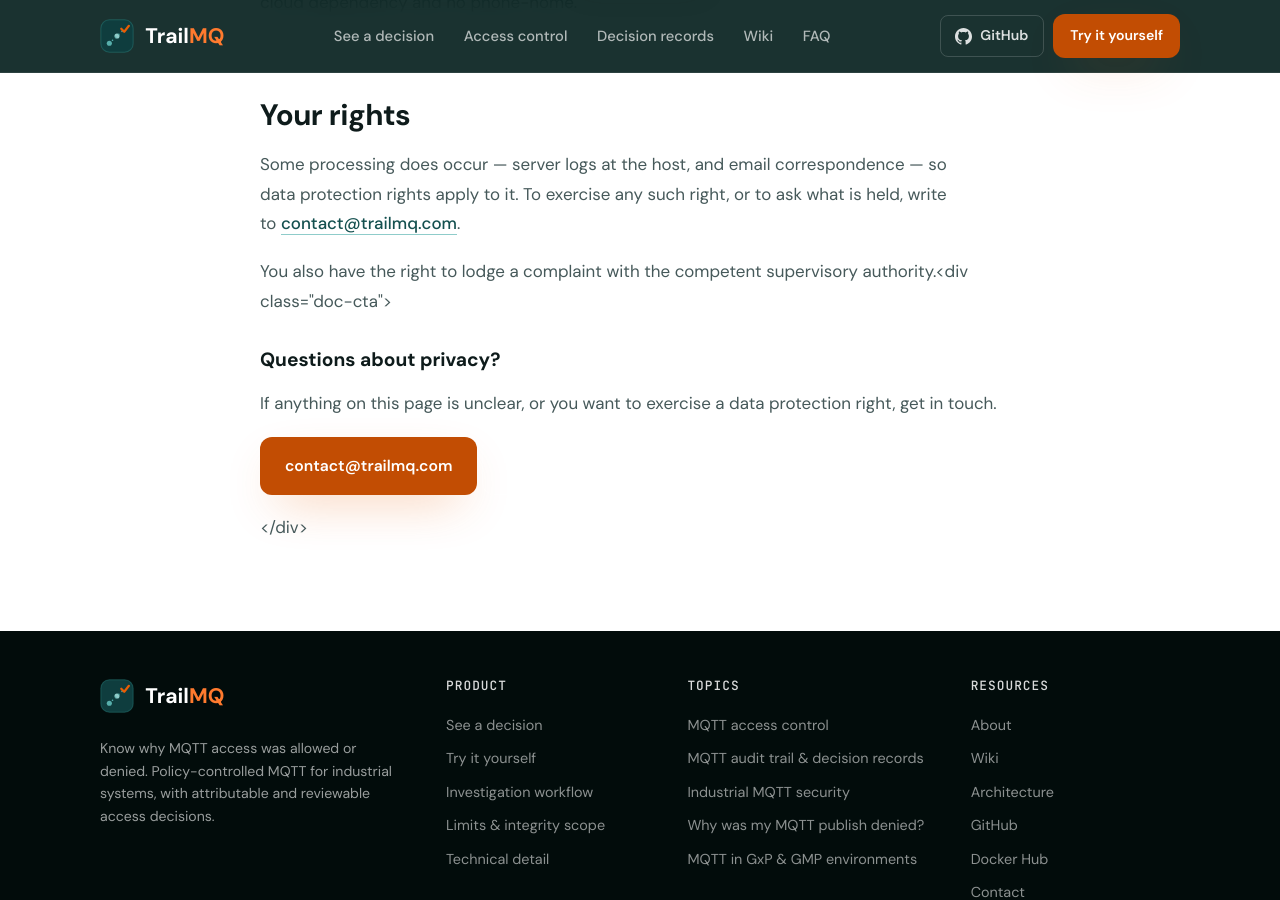
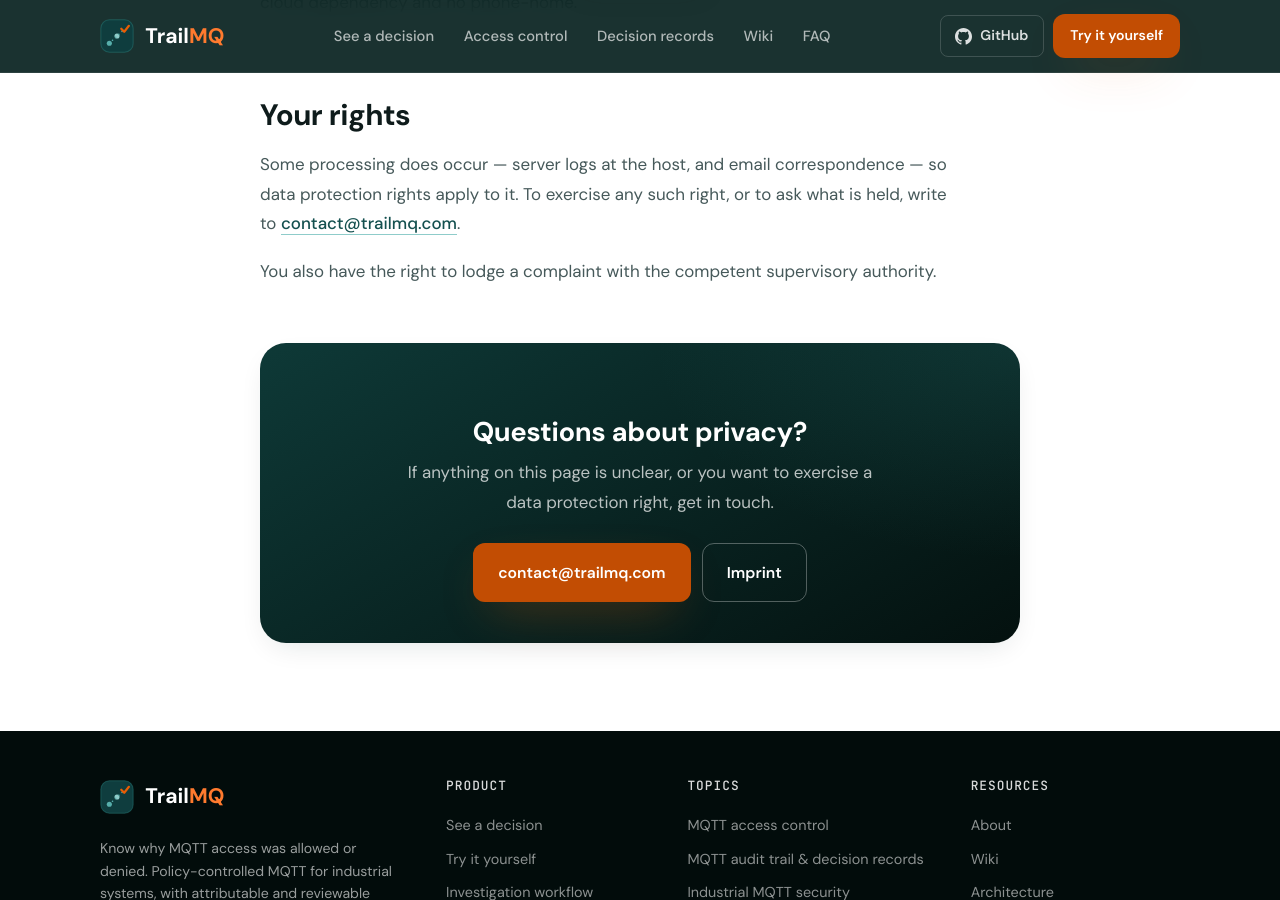
Before and after one commit to RainerGewalt/trailmq_website, a Jekyll site: the page built from cookies.md, in a window 1280 px wide and 900 px high, scrolled down 2342 px. Built offline with Jekyll 4.4.1, drawn with Linux system fonts in a browser that asks for light colours.

```diff
--- a/cookies.md
+++ b/cookies.md
@@ -108,7 +108,7 @@ You also have the right to lodge a complaint with the competent supervisory auth
   Internal note: the applicable regime, the enumeration of rights and the competent
   supervisory authority are open counsel questions (docs/legal-findings.md L2, L6).
   The page names none of them on purpose. Do not draft them from this repo.
-{%- endcomment -%}
+{%- endcomment %}
 
 <div class="doc-cta">
   <h3>Questions about privacy?</h3>
```
